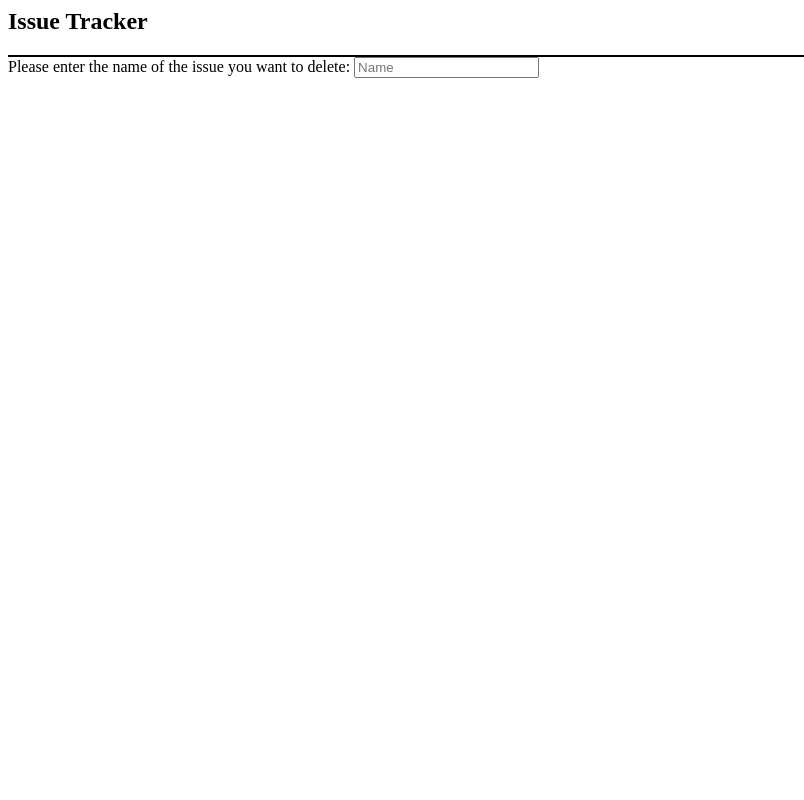
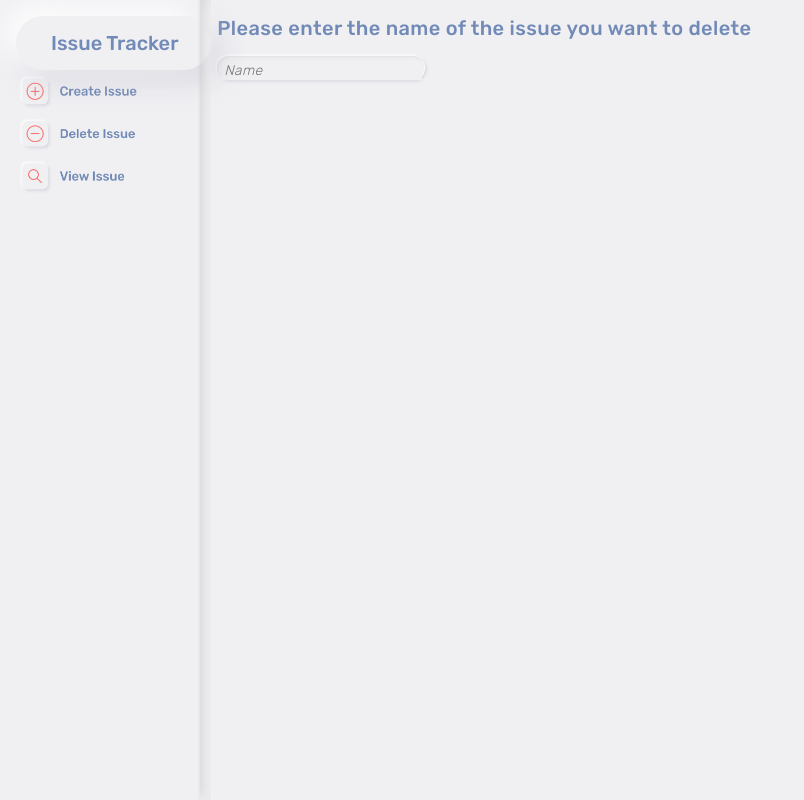
Before and after one commit to jacob-macleod/Issue-Tracker, a Flask app: page /delete_issue in a window 1280 px wide. Shown: the whole page, without its empty margins (0-804 px from the left). Run offline with Flask 2, Linux system fonts and the light colour scheme.

Commit message:
Updated UI of delete_issue.html

```diff
--- a/templates/delete_issue.html
+++ b/templates/delete_issue.html
@@ -1,10 +1,170 @@
 <html>
 <header><title>Create Issue</title></header>
+<link rel="preconnect" href="https://fonts.gstatic.com">
+<link href="https://fonts.googleapis.com/css2?family=Rubik:wght@300;500&display=swap" rel="stylesheet">
+
+<style>
+    body {
+        background-color: #f0f0f3;
+    }
+
+     .grid-container {
+        display: grid;
+        grid-template-columns: auto auto;
+        padding: 10px;
+    }
+
+    .seperator {
+        position: absolute;
+        width: 11px;
+        height: 100vh;
+        left: 25vh;
+        top: 0px;
+
+        background: #F0F0F3;
+        opacity: 0.5;
+        box-shadow: 1px 1px 2px rgba(255, 255, 255, 0.3), -1px -1px 2px rgba(185, 185, 187, 0.5), inset -5px 5px 10px rgba(185, 185, 187, 0.2), inset 5px -5px 10px rgba(185, 185, 187, 0.2), inset -5px -5px 10px rgba(255, 255, 255, 0.9), inset 5px 5px 13px rgba(185, 185, 187, 0.9);
+        grid-column-start: 3;
+        grid-column-end: 4;
+    }
+
+    .issue_panel {
+        grid-column-start: 2;
+        grid-column-end: 15;
+    }
+
+    .app_name {
+        position: absolute;
+        width: 175px;
+        height: 33.73px;
+        left: 16px;
+        top: 16px;
+        padding: 10px;
+
+        /* Neu-basic-white */
+
+        background: #F0F0F3;
+        box-shadow: -10px -10px 30px #FFFFFF, 10px 10px 30px rgba(174, 174, 192, 0.4);
+        border-radius: 98px;
+    }
+
+    .app_name_text {
+        top: 26px;
+        text-align: right;
+        padding-top: 10px;
+        padding-left: 25px;
+
+        font-family: Rubik;
+        font-style: normal;
+        font-weight: 500;
+        font-size: 20px;
+        line-height: 14px;
+        display: flex;
+        align-items: center;
+
+        /* text-primary */
+
+        color: #728AB7;
+    }
+
+    .create_issue_image {
+        padding-top: 7vh;
+        width: 20vh;
+        cursor: pointer;
+    }
+
+    .delete_issue_image {
+        padding-top: 1vh;
+        width: 20vh;
+        cursor: pointer;
+    }
+
+    .view_issue_image {
+        padding-top: 1vh;
+        width: 20vh;
+        cursor: pointer;
+    }
+
+    .title {
+        font-family: Rubik;
+        font-style: normal;
+        font-weight: 500;
+        font-size: 20px;
+        line-height: 100%;
+        /* or 12px */
+
+        letter-spacing: 0.02em;
+
+        color: #728AB7;
+    }
+
+    .outer_div {
+        height: 3vh;
+        width: 26vh;
+
+        /* Neu-basic-white */
+
+        background: #F0F0F3;
+        box-shadow: -1px -1px 3px #FFFFFF, 1.5px 1.5px 3px rgba(174, 174, 192, 0.4);
+        border-radius: 12px;
+    }
+
+    .inner_div {
+        height: 3vh;
+        width: 26vh;
+
+        /* Nue-basic-white-2 */
+
+        background: #EEEEEE;
+        box-shadow: inset -1px -1px 1px rgba(255, 255, 255, 0.7), inset 1px 1px 2px rgba(174, 174, 192, 0.2);
+        border-radius: 12px;
+    }
+
+    .label {
+        border: none !important;
+        background: #F0F0F3;
+        width: 25vh;
+        margin-top: 5px;
+        margin-left: 5px;
+
+        font-family: Rubik;
+        font-style: italic;
+        font-weight: 300;
+        font-size: 14px;
+        line-height: 100%;
+
+        /* or 12px */
+
+        letter-spacing: 0.02em;
+
+        color: #030303;
+    }
+</style>
 <body>
-    <h2>Issue Tracker</h2>
-    <div style="border:1px solid black;"></div>
-    <form method="post">
-        <label for="title">Please enter the name of the issue you want to delete: </label>
-        <input type="text" id="title" name="name" placeholder="Name">
+        <div class="grid-container">
+            <div class="panel_items">
+                <div class="app_name">
+                    <div class="app_name_text">Issue Tracker</div>
+                </div>
+                <img src="{{url_for('static', filename='create_issue_img.png')}}" class="create_issue_image" onclick="window.open('http://localhost:5000/create_issue','_self')">
+                <br>
+                <img src="{{url_for('static', filename='delete_issue_img.png')}}" class="delete_issue_image" onclick="window.open('http://localhost:5000/delete_issue','_self')">
+                <br>
+                <img src="{{url_for('static', filename='view_issue_img.png')}}" class="view_issue_image" onclick="alert('Please click on an issue first to view it!')">
+            </div>
+            <div class="seperator">
+            </div>
+            <div class="issue_panel">
+                <form method="post">
+                    <label for="title" class="title">Please enter the name of the issue you want to delete</label>
+                    <br>
+                    <br>
+                    <div class="outer_div">
+                        <div class="inner_div">
+                            <input type="text" id="title" name="name" placeholder="Name" class="label">
+                        </div>
+                    </div>
+            </div>
+        </div>
 </body>
 </html>
```
